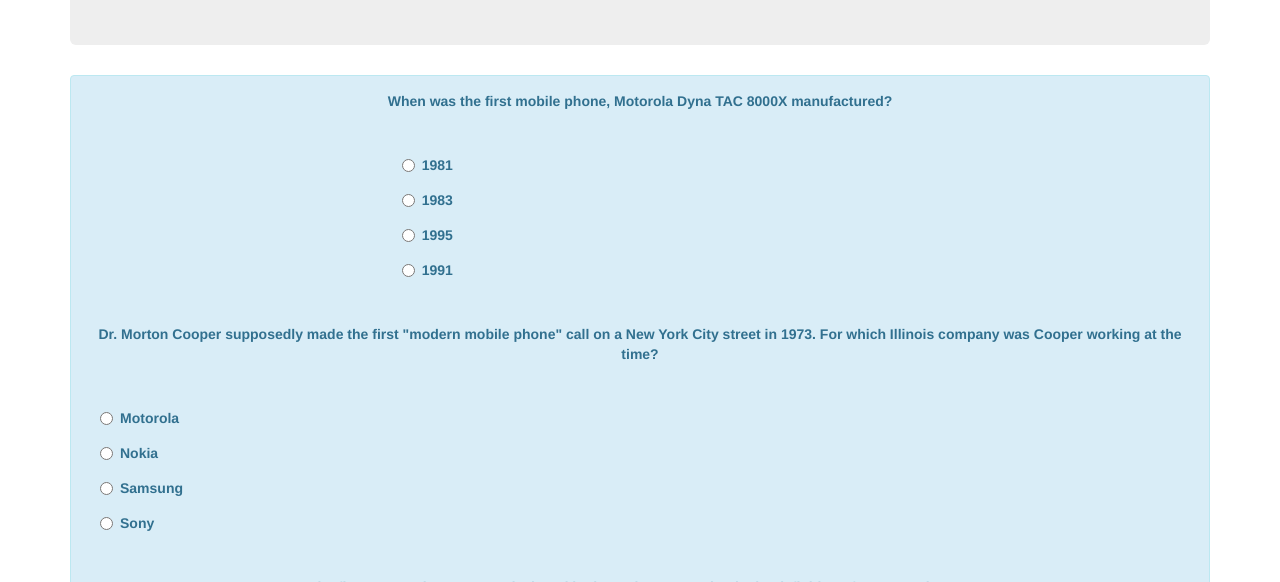
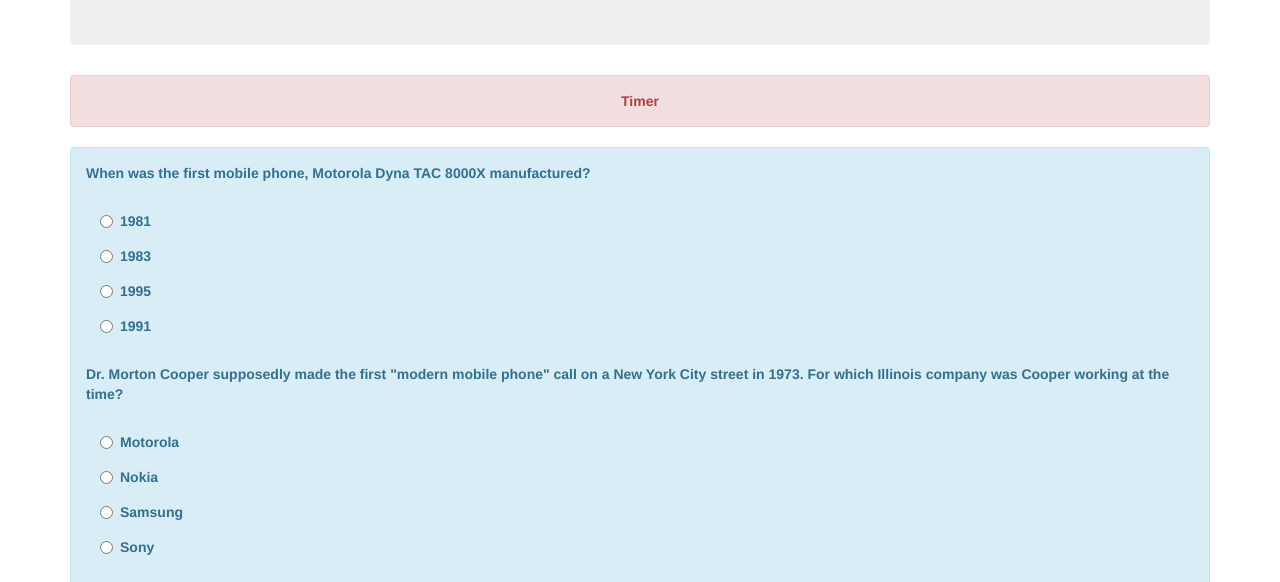
Before and after one commit to sanishj/TriviaGame, a plain HTML site: page index.html in a window 1280 px wide. Both pictures are taken after a click on the button "start". Shown: the part 196-778 px from the top of the page. Drawn offline with nearby package versions, Linux system fonts and the light colour scheme.

Commit message:
incremental update to  js logic and updated index file as well as css

```diff
--- a/assets/css/styles.css
+++ b/assets/css/styles.css
@@ -1,7 +1,7 @@
 
 
 .question {
-    margin-bottom: 24px;
+    margin-bottom: 8px;
 }
 
 .answer {
--- a/index.html
+++ b/index.html
@@ -17,22 +17,26 @@
 </head>
 
 <body>
-    <div class="container text-center">
+    <div class="container">
         <!-- top section -->
-        <div class="jumbotron">
+        <div class="jumbotron text-center">
             <h1 class="text-center">The Cell Phone Trivia Questions</h1>
             <!-- Start button -->
             <button id="start" class="start-button btn btn-primary btn-lg raised">start</button>
         </div>
         <!-- Middle Section-->
-        <!-- <div class="col-md-12 text-center jumbotron"> -->
-            <!-- question placeholder -->
-            <div class="alert alert-info">
-                <div class="form">
-                    <label id="questions" class="question-box control-label">
-                    </label>
-                </div>
+        <!-- Timer -->
+        <div class="alert alert-danger text-center">
+            <strong>Timer</strong>
+            <div id="time"></div>
+        </div>
+        <!-- question section -->
+        <div class="alert alert-info">
+            <div class="form">
+                <label id="questions" class="question-box control-label">
+                </label>
             </div>
+        </div>
         <!-- Footer Section -->
         <div class="col-md-12 text-center jumbotron">
             <footer class="footer">
```
